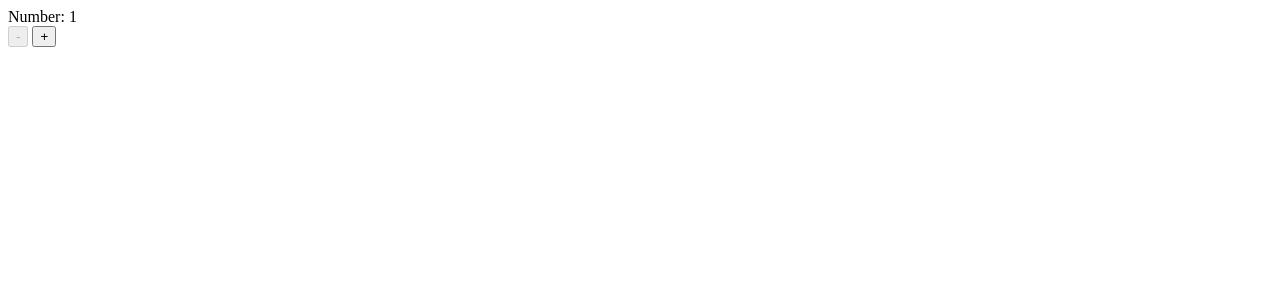
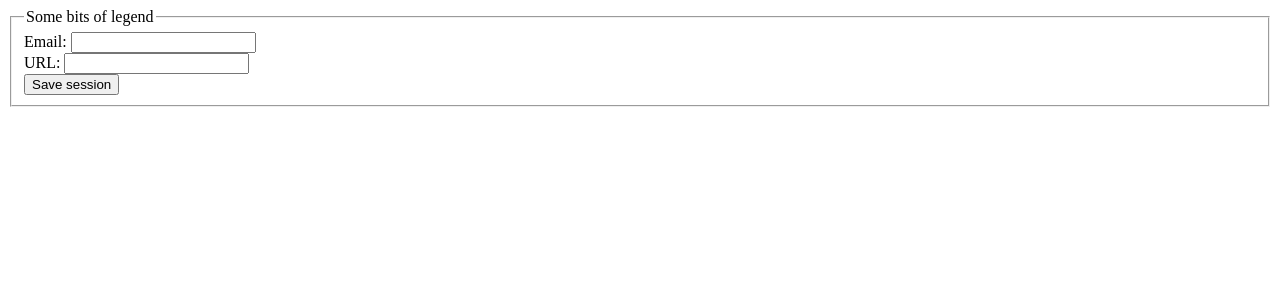
Before and after one commit to keithnoguchi/svelted, a Svelte app: page / in a window 1280 px wide. Shown: the top 300 px of the page. Built offline with nearby package versions, Linux system fonts and the light colour scheme.

Commit message:
Let's explore a bit of HTML5

```diff
--- a/src/App.svelte
+++ b/src/App.svelte
@@ -1,20 +1,14 @@
-<script>
-  let n = 1;
-
-  $: if (n > 10) {
-    alert('Too big number.  Set it less than or equal to 10.');
-    n = 10;
-  }
-</script>
-
-<div>
-  Number: {n}
-</div>
-<div>
-  <button on:click={() => (n -= 1)} disabled={n <= 1}>
-    -
-  </button>
-  <button on:click={() => (n += 1)}>
-    +
-  </button>
-</div>
+<form>
+  <fieldset>
+    <legend>Some bits of legend</legend>
+    <div>
+      <label for=email>Email:</label>
+      <input id=email type=email />
+     </div>
+     <div>
+      <label for=url>URL:</label>
+      <input id=url type=url />
+     </div>
+     <input type=submit value="Save session" formnovalidation />
+  </fieldset>
+</form>
```
